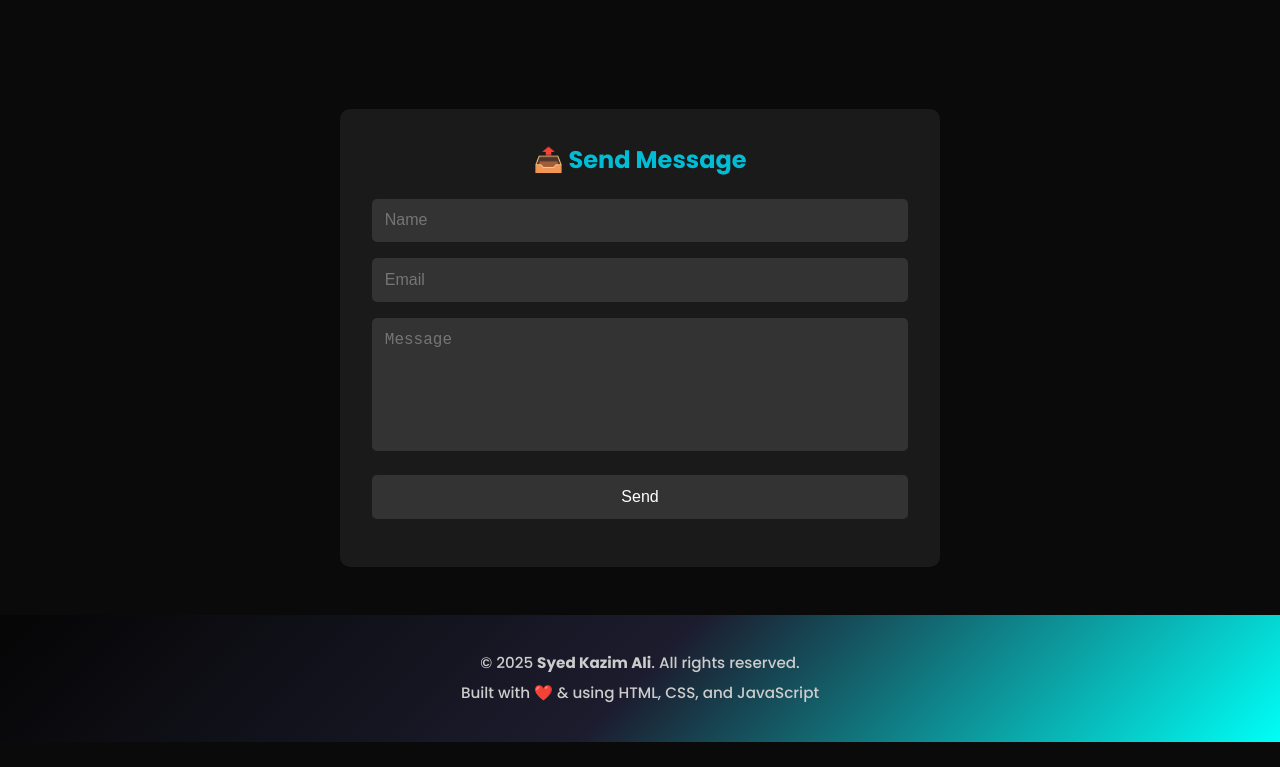
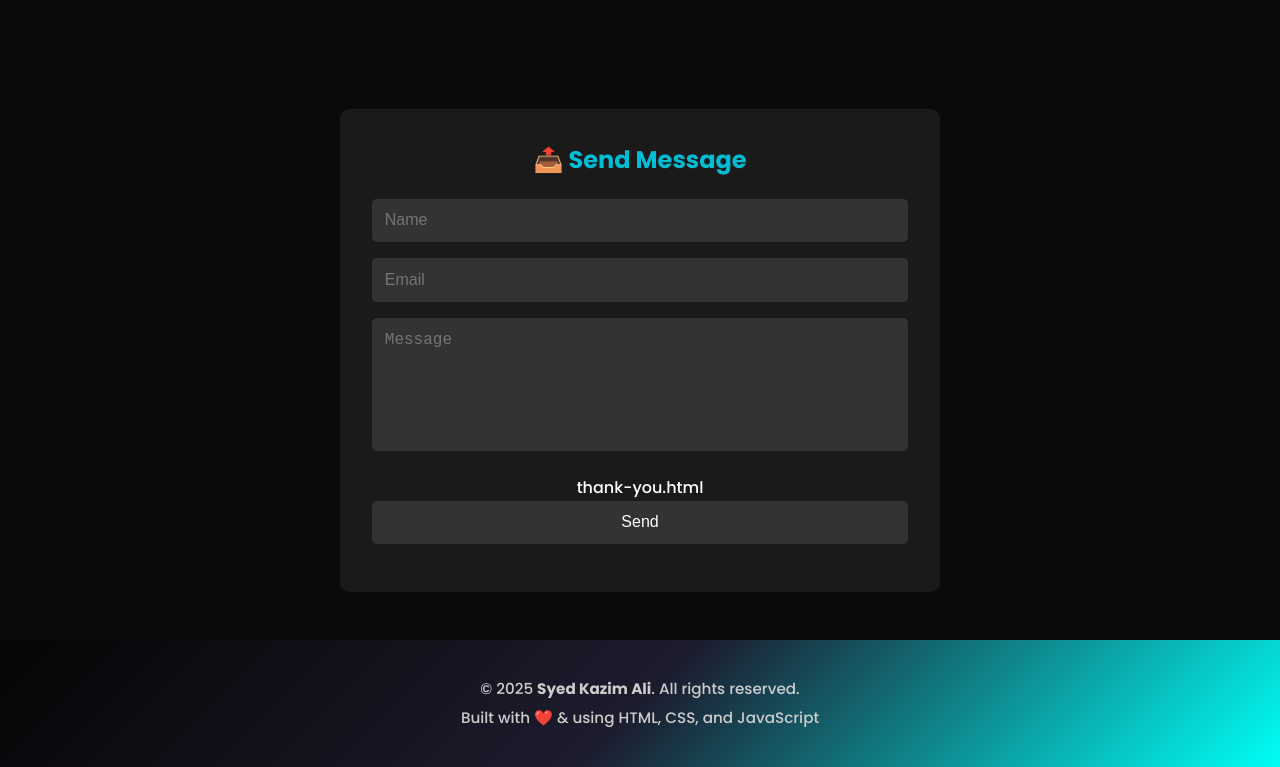
Before and after one commit to BSCS116/Syed-Kazim-Portfolio, a plain HTML site: page index.html in a window 1280 px wide. Shown: the part 4426-5193 px from the top of the page. Before the commit the page ends 5168 px from the top, so only its background shows below. Drawn offline with nearby package versions, Linux system fonts and the light colour scheme.

Commit message:
Update thank-you.html

```diff
--- a/index.html
+++ b/index.html
@@ -405,7 +405,8 @@
 
       <!-- Optional hidden fields -->
       <input type="hidden" name="_captcha" value="false">
-      <input type="hidden" name="_next" value=" https://github.com/ItsKazmiZone/Syed-Kazim-Portfolio/blob/main/thank-you.html">
+      thank-you.html
+      <input type="hidden" name="_next" value=" https://github.com/ItsKazmiZone/Syed-Kazim-Portfolio/thank-you.html">
 
       <div class="input-box">
         <input type="submit" class="send-btn" value="Send">
```
